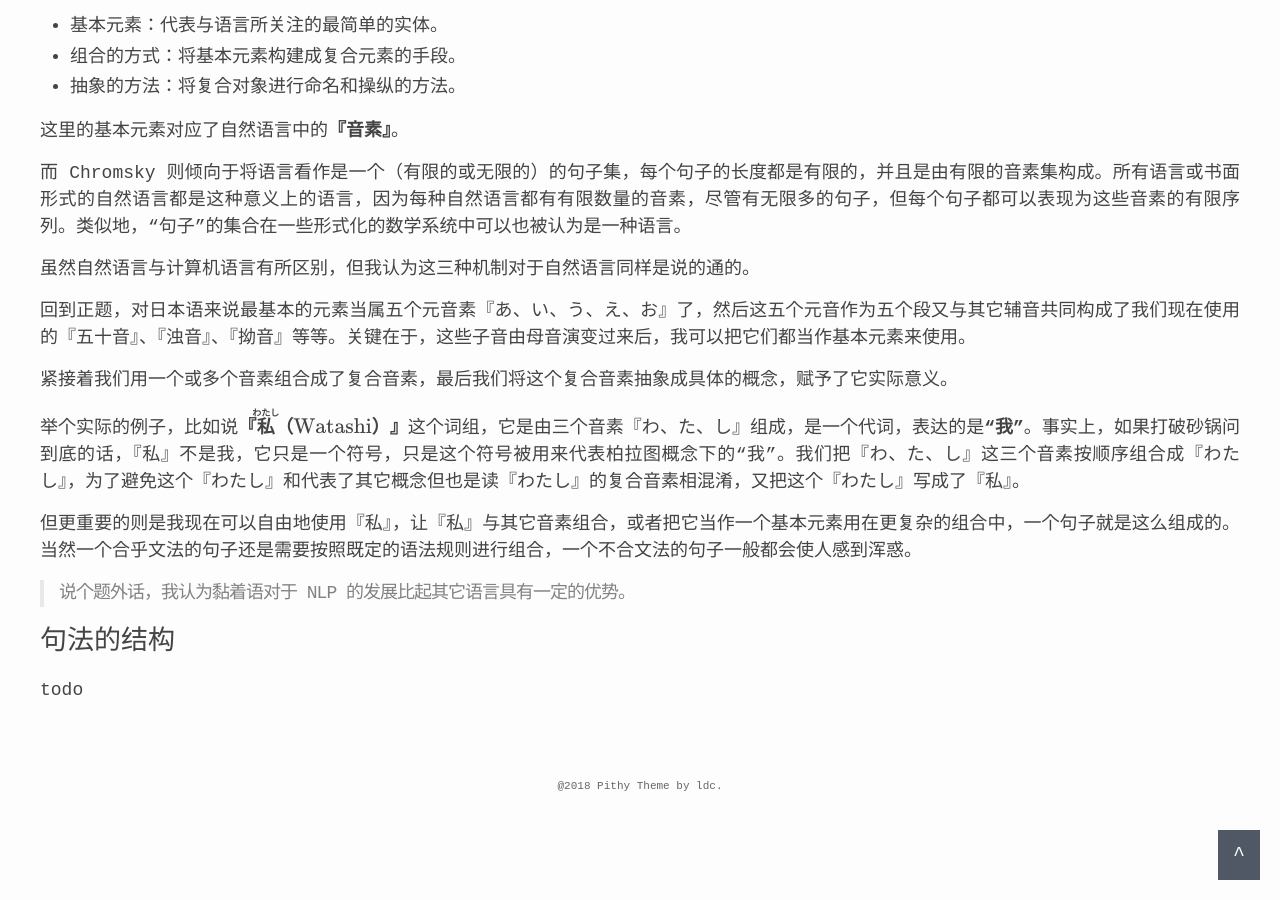
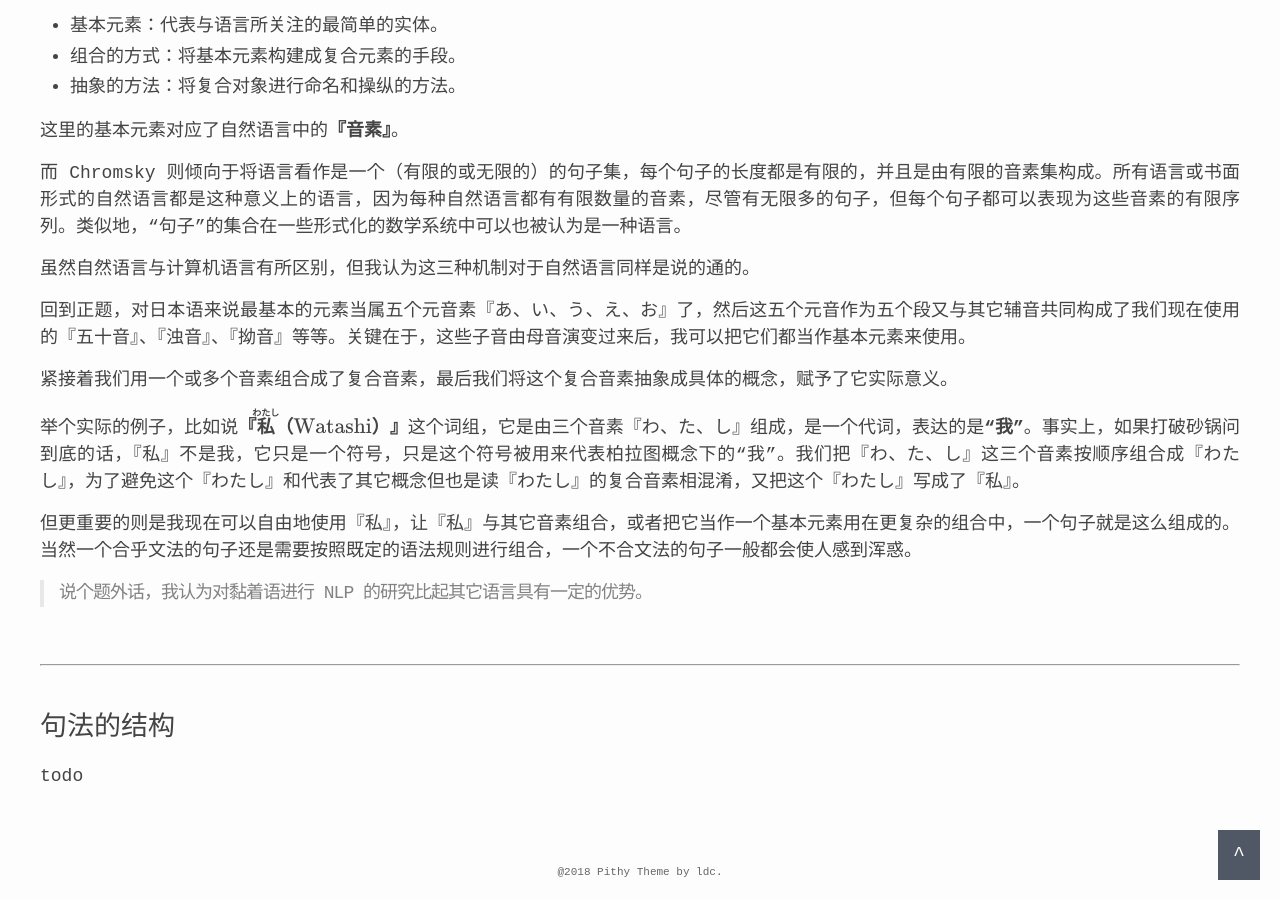
Before and after one commit to ldcc/ldcc.github.io, a Jekyll site: the page built from _posts/2019-01-24-syntax-japanese.md, in a window 1280 px wide and 900 px high, scrolled down 1490 px. Built offline with Jekyll 4.4.1, drawn with Linux system fonts in a browser that asks for light colours; formulas are drawn with MathJax 3.

Commit message:
syntax-jp beta1

```diff
--- a/_posts/2019-01-24-syntax-japanese.md
+++ b/_posts/2019-01-24-syntax-japanese.md
@@ -75,7 +75,13 @@ $$
 
 但更重要的则是我现在可以自由地使用『私』，让『私』与其它音素组合，或者把它当作一个基本元素用在更复杂的组合中，一个句子就是这么组成的。当然一个合乎文法的句子还是需要按照既定的语法规则进行组合，一个不合文法的句子一般都会使人感到浑惑。
 
-> 说个题外话，我认为黏着语对于 NLP 的发展比起其它语言具有一定的优势。
+> 说个题外话，我认为对黏着语进行 NLP 的研究比起其它语言具有一定的优势。
+
+<br />
+
+---
+
+<br />
 
 ## 句法的结构
 
```
